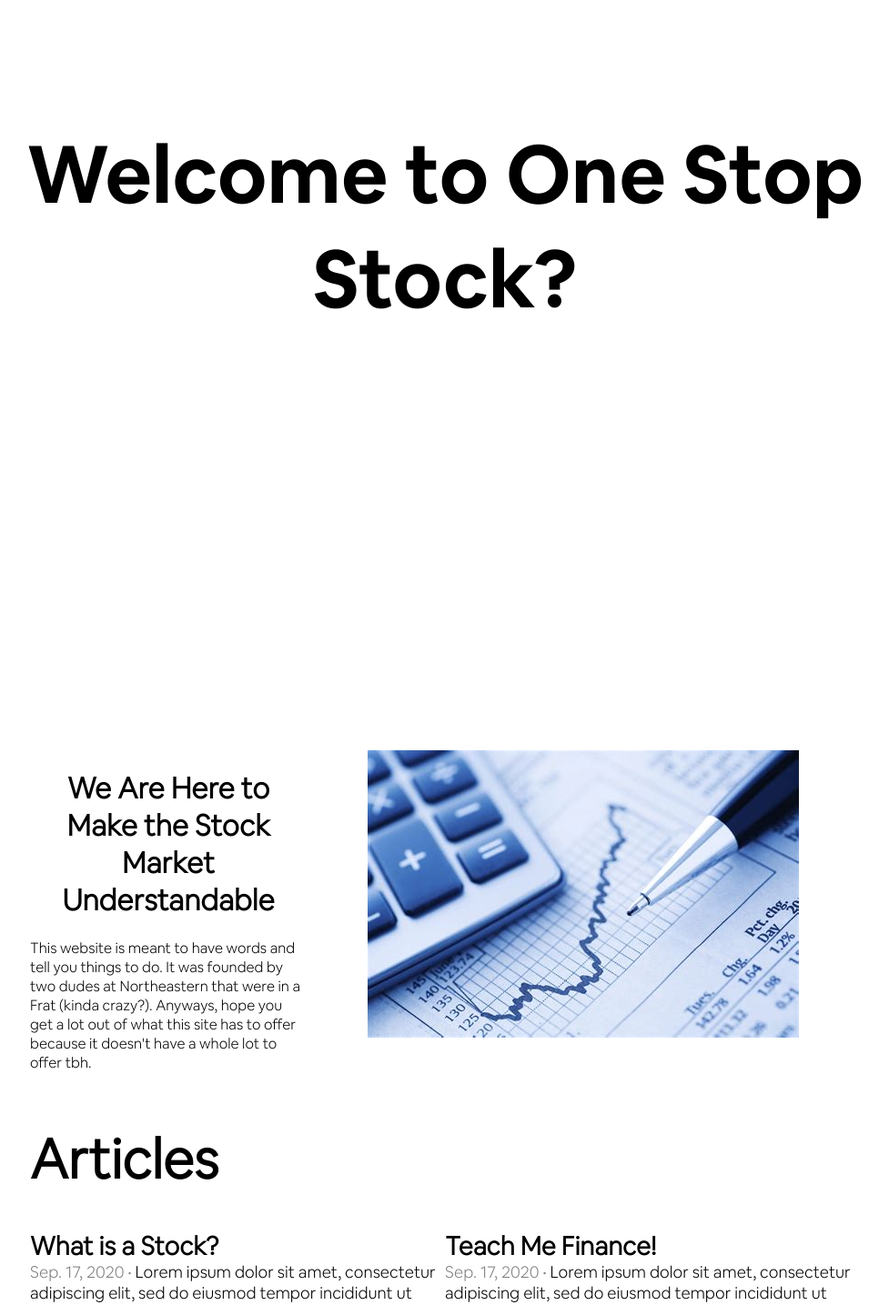
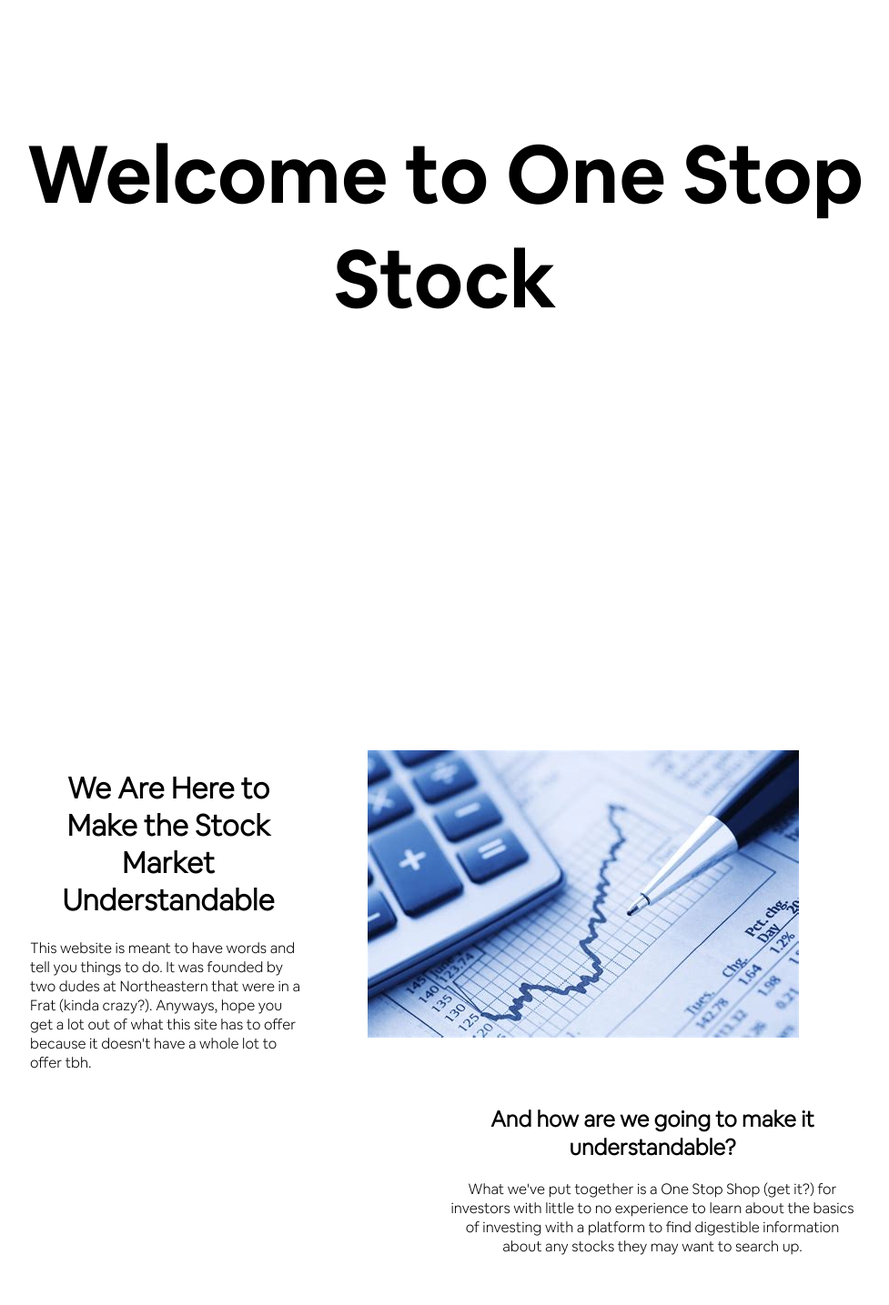
Before and after one commit to neerajs6/OneStopStockv1, a React (Create React App) app in the folder frontend/: page / in a window 1280 px wide. Shown: the part 140-1575 px from the top of the page at 91% size, without its empty margins (151-1128 px from the left). Built offline with nearby package versions, Linux system fonts and the light colour scheme; what react-animations would draw is missing.

Commit message:
updated twitter display

```diff
--- a/frontend/package.json
+++ b/frontend/package.json
@@ -20,6 +20,7 @@
     "react-router-dom": "^5.2.0",
     "react-scripts": "3.4.3",
     "react-vis": "^1.11.7",
+    "react-window": "^1.8.5",
     "recharts": "^1.8.5",
     "styled-components": "^5.2.0"
   },
--- a/frontend/src/HomeGrid/index.js
+++ b/frontend/src/HomeGrid/index.js
@@ -78,6 +78,13 @@
             <Grid item xs={12} sm={8}>
             <img src={f1} alt="finance" className={classes.image}/>
             </Grid>
+            <Grid item md={6} xs={0} />
+            <Grid item xs={6}>
+              <h2>And how are we going to make it understandable?</h2>
+              <p >
+                What we've put together is a One Stop Shop (get it?) for investors with little to no experience to learn about the basics of investing with a platform to find digestible information about any stocks they may want to search up.
+              </p>
+            </Grid>
 
 
 
--- a/frontend/src/HomeMainSection/index.js
+++ b/frontend/src/HomeMainSection/index.js
@@ -5,7 +5,7 @@
 import styled, { keyframes } from 'styled-components';
 
 
-const Bounce = styled.div`animation: 5s ${keyframes`${fadeIn}`} `;
+const FadeIn = styled.div`animation: 5s ${keyframes`${fadeIn}`} `;
 
 
 
@@ -77,7 +77,7 @@
             </Grid> */}
             <Container className={classes.container}>
                 <div className={ classes.header }>
-                    <Bounce><h1>Welcome to One Stop Stock?</h1></Bounce>
+                    <FadeIn><h1>Welcome to One Stop Stock</h1></FadeIn>
                 </div>
             </Container>
 
--- a/frontend/src/StockGridDesktop/index.js
+++ b/frontend/src/StockGridDesktop/index.js
@@ -8,6 +8,7 @@
 import { useParams, Link } from 'react-router-dom';
 import FavoriteIcon from '@material-ui/icons/Favorite';
 import FavoriteBorderIcon from '@material-ui/icons/FavoriteBorder';
+import { FixedSizeList } from 'react-window';
 
 import APIClient from '../apiClient'
 
@@ -318,6 +319,7 @@
           <Grid item xs={12}>
           <Paper className={classes.paper} elevation={0}>
               <h3>What Twitter is saying...</h3>
+
               <List>
               {tweets.map((tweet, key) => {
               return (
```
Also changed, not shown: 1 other file (tests, documents, lock files or other folders).
